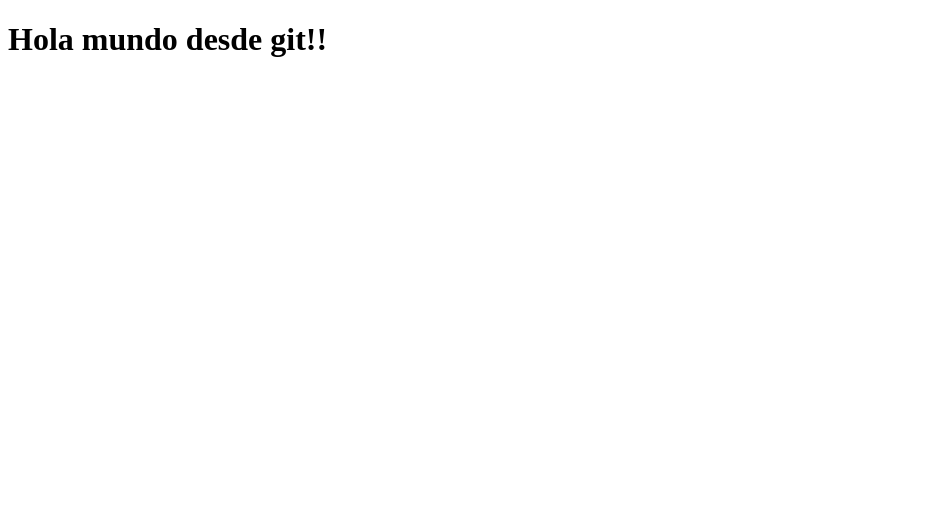
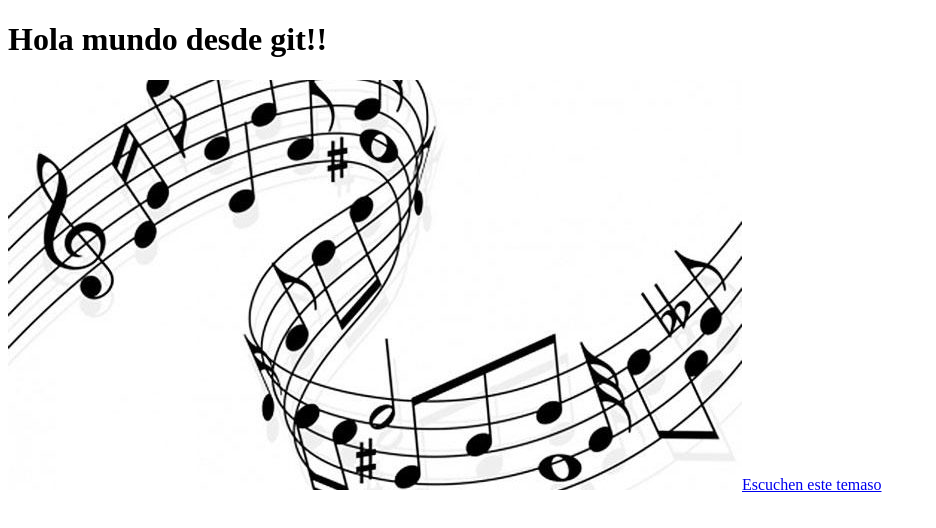
Before and after one commit to JMauricio05/ejemplo_taller_git, a plain HTML site: page index.html in a window 1280 px wide. Shown: the whole page, without its empty margins (0-936 px from the left). Drawn offline with Linux system fonts and the light colour scheme.

Commit message:
Subí un temazo

```diff
--- a/index.html
+++ b/index.html
@@ -6,5 +6,6 @@
     </head>
     <body>
         <h1>Hola mundo desde git!!</h1>
+        <a href="https://www.youtube.com/watch?v=dQw4w9WgXcQ"><img src="Recursos/Cancion.jpg" alt="Temazo">Escuchen este temaso</a>
     </body>
 </html>
```
Also changed, not shown: Recursos/Cancion.jpg (added).
